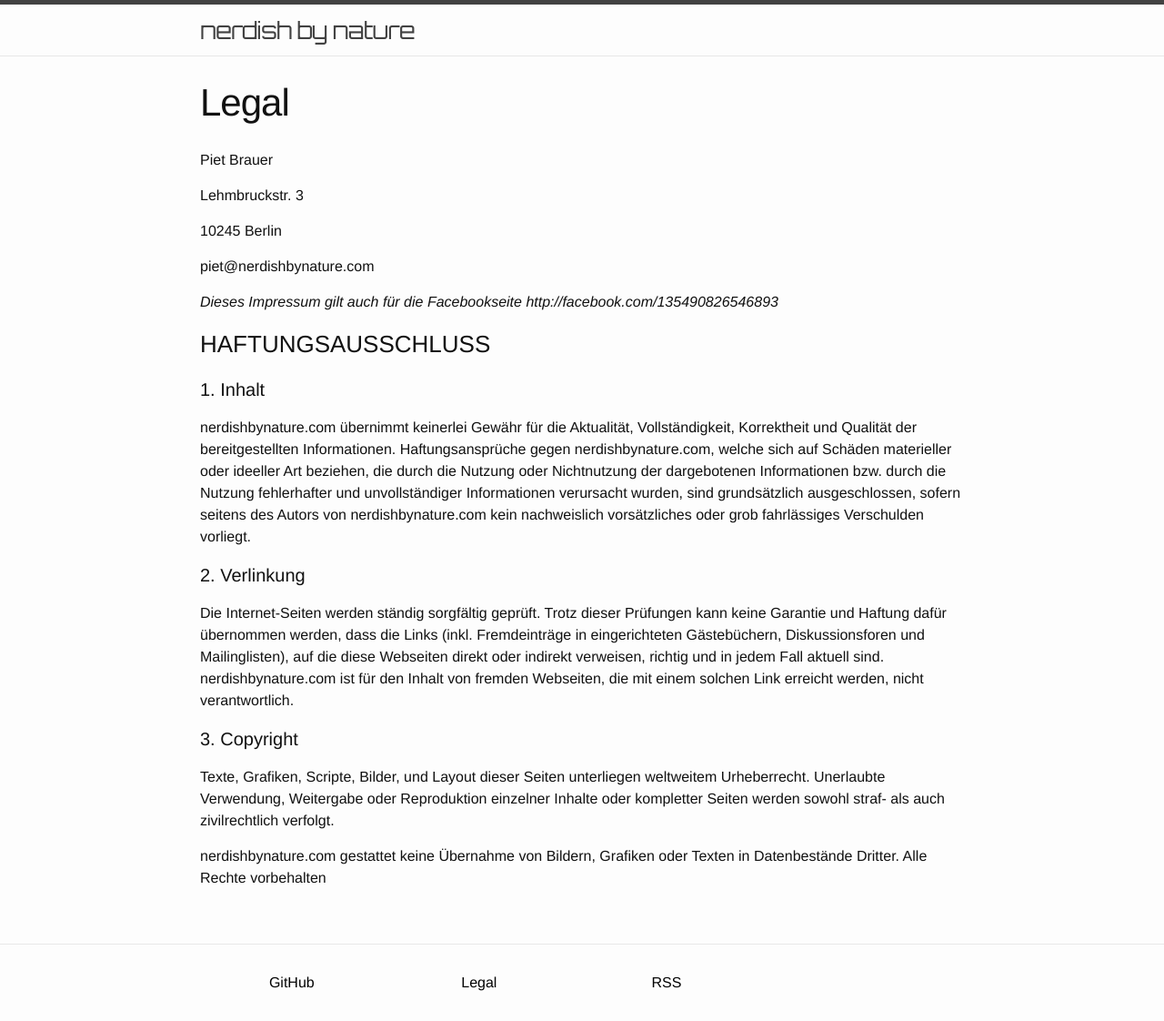
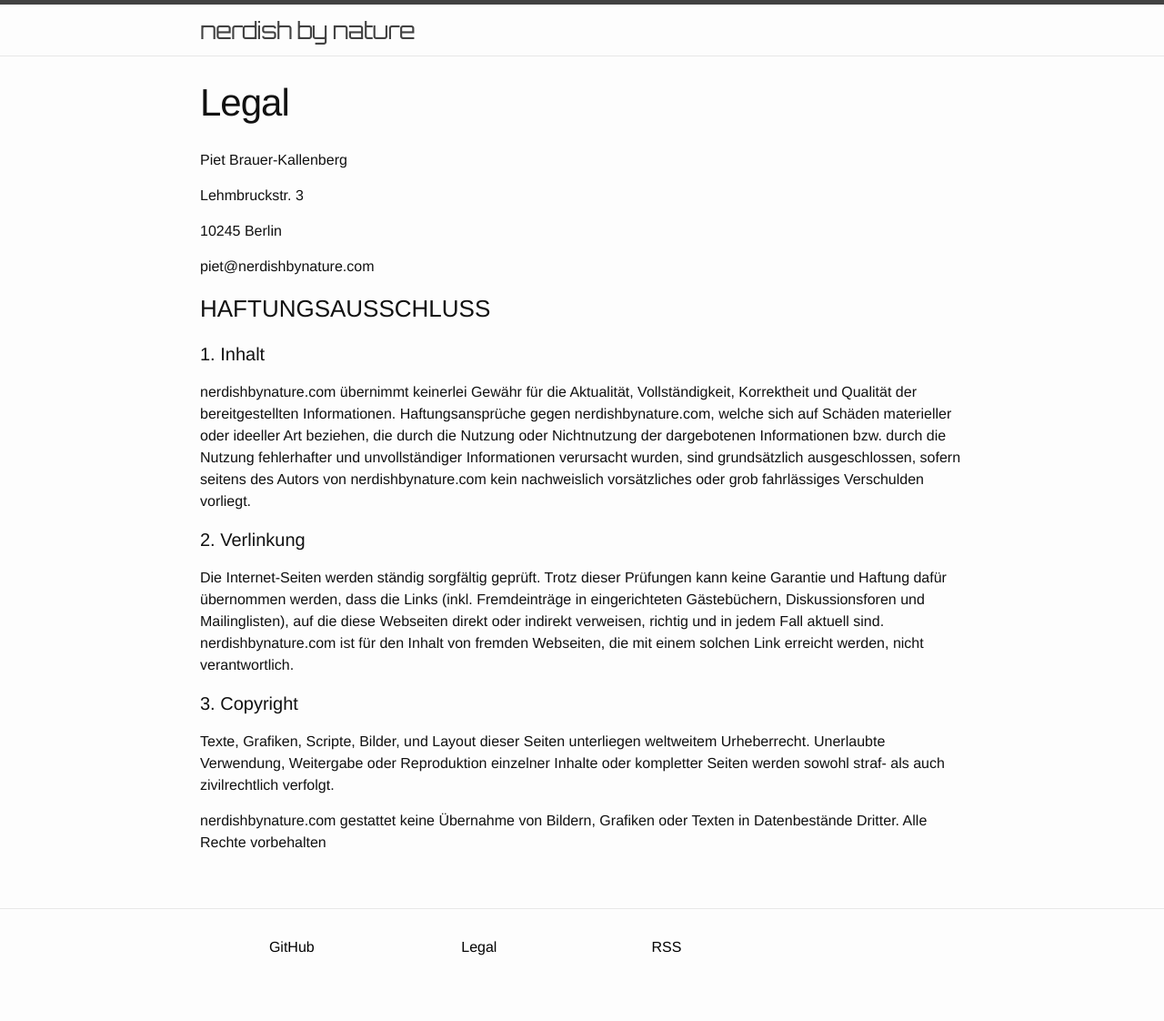
Before and after one commit to nerdishbynature/nerdishbynature.github.io, a Jekyll site: the page built from about.md, in a window 1280 px wide. Shown: the whole page at 91% size. Built offline with Jekyll 4.4.1, drawn with Linux system fonts in a browser that asks for light colours; after the commit the page ends 1083 px from its top, so only the background shows below that.

Commit message:
Update name

```diff
--- a/about.md
+++ b/about.md
@@ -4,15 +4,13 @@ title: Legal
 permalink: /imprint/
 ---
 
-Piet Brauer
+Piet Brauer-Kallenberg
 
 Lehmbruckstr. 3
 
 10245 Berlin
 
 piet@nerdishbynature.com
-
-_Dieses Impressum gilt auch für die Facebookseite http://facebook.com/135490826546893_
 
 ### HAFTUNGSAUSSCHLUSS
 
```
